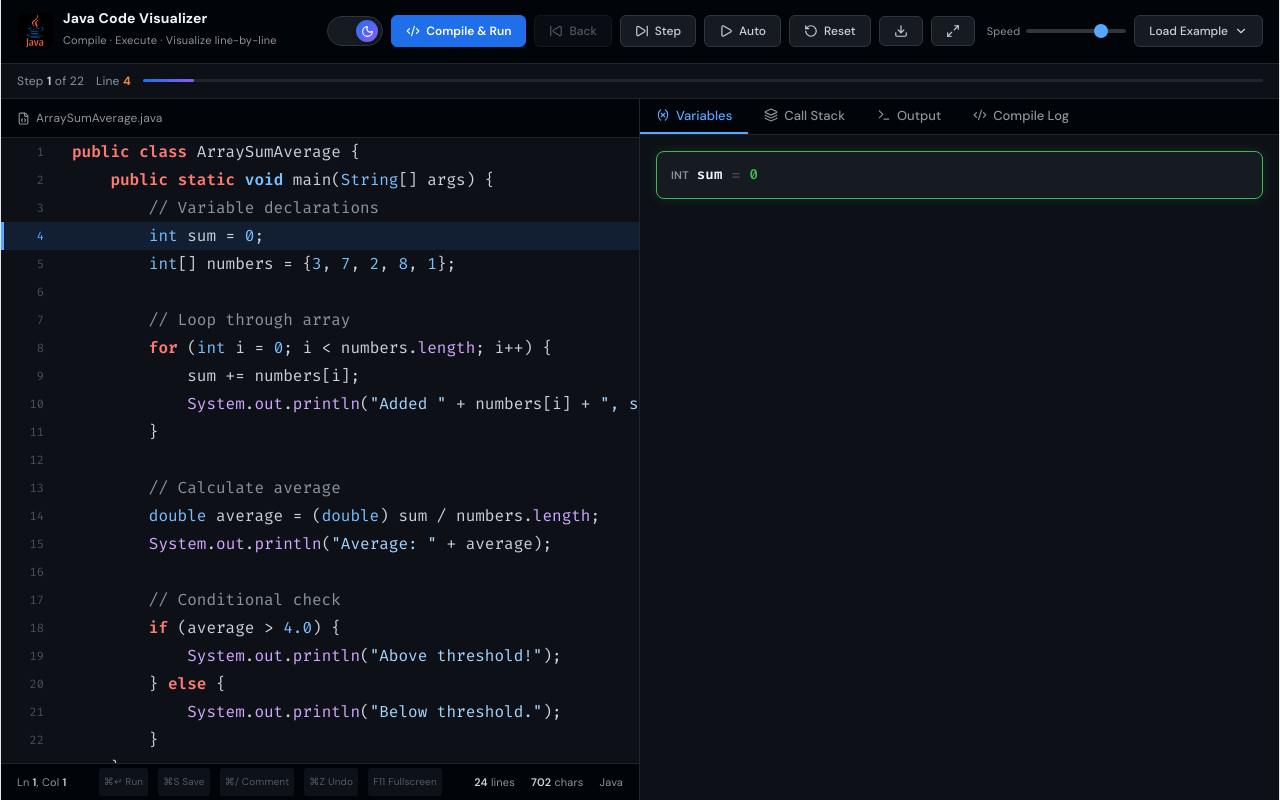
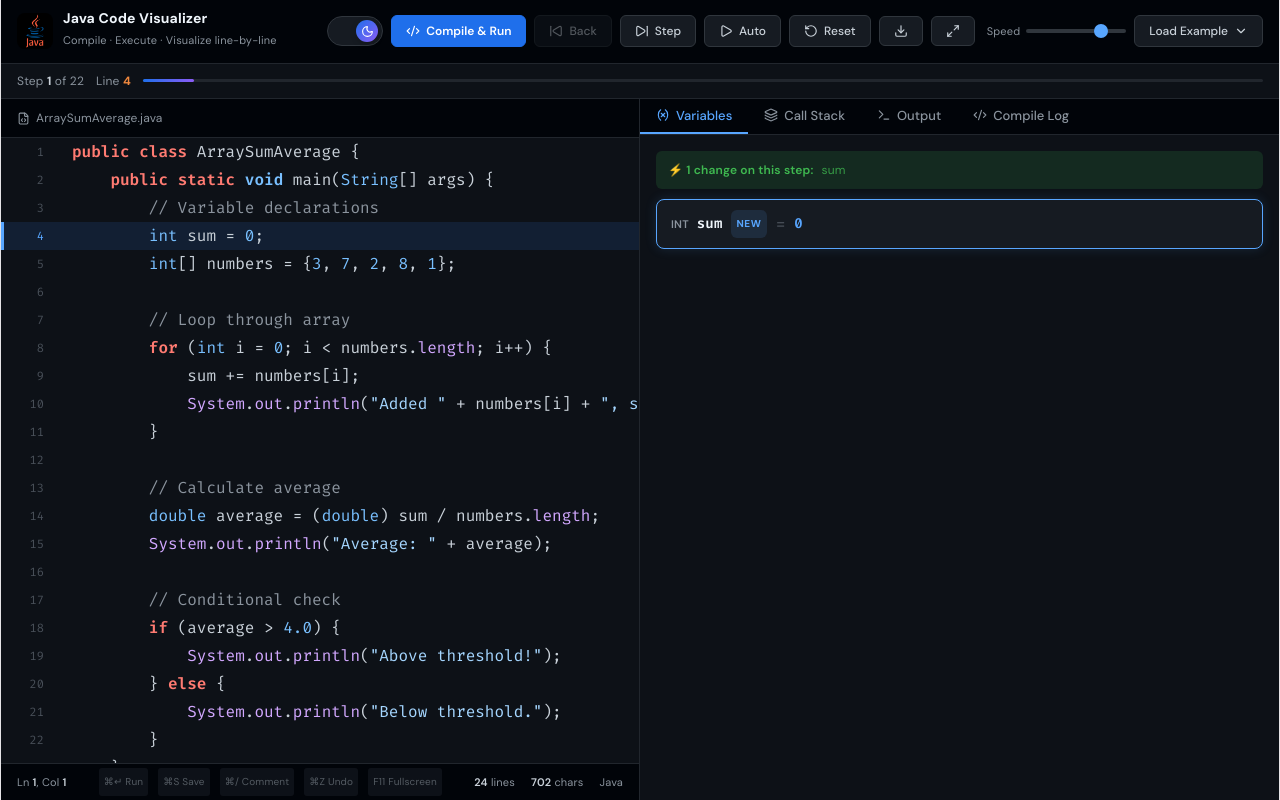
Before and after one commit to angshumanbasak/JavaCodeVisualizer, a React (Vite) app: page / in a window 1280 px wide. Both pictures are taken after a click on the button "Step". Built offline with nearby package versions, Linux system fonts and the light colour scheme.

Commit message:
Improve variable change visualization in JavaCodeVisualizer
Enhance variable change display with new styles and animations for better user experience.

```diff
--- a/src/JavaCodeVisualizer.jsx
+++ b/src/JavaCodeVisualizer.jsx
@@ -2120,6 +2120,32 @@ export default function JavaCodeVisualizer() {
   const currentVars = currentState?.vars || {};
   const currentCallStack = currentState?.callStack || [];
 
+  // Compute variable changes for diff display
+  const prevState = currentStep > 0 && currentStep < states.length ? states[currentStep - 1] : null;
+  const prevVars = prevState?.vars || {};
+
+  const varChanges = useMemo(() => {
+    const changes = [];
+    for (const [name, info] of Object.entries(currentVars)) {
+      const prev = prevVars[name];
+      const isNew = !prev;
+      const isChanged = info.changed;
+
+      if (isNew) {
+        changes.push({ name, type: 'new', value: info.value, varType: info.type });
+      } else if (isChanged) {
+        const prevVal = info.prevValue;
+        const newVal = info.value;
+        let delta = null;
+        if (typeof prevVal === 'number' && typeof newVal === 'number') {
+          delta = newVal - prevVal;
+        }
+        changes.push({ name, type: 'changed', prevValue: prevVal, newValue: newVal, delta, varType: info.type });
+      }
+    }
+    return changes;
+  }, [currentVars, prevVars]);
+
   const lines = code.split('\n');
 
   // Derive file name from class declaration
@@ -2348,9 +2374,96 @@ export default function JavaCodeVisualizer() {
           border-radius: 8px;
           padding: 10px 14px;
           margin-bottom: 8px;
-          transition: border-color 0.3s, background 0.4s;
-        }
-        .var-card.changed { border-color: ${t.green}; box-shadow: 0 0 12px ${t.greenGlow}; }
+          transition: border-color 0.3s, background 0.4s, box-shadow 0.3s;
+        }
+        .var-card.changed {
+          border-color: ${t.green};
+          box-shadow: 0 0 12px ${t.greenGlow};
+          animation: card-pulse 0.6s ease-out;
+        }
+        .var-card.is-new {
+          border-color: ${t.accent};
+          box-shadow: 0 0 12px rgba(88,166,255,0.15);
+          animation: card-pulse 0.6s ease-out;
+        }
+        @keyframes card-pulse {
+          0% { transform: scale(1.02); }
+          50% { transform: scale(1.0); }
+          100% { transform: scale(1.0); }
+        }
+
+        .diff-pill {
+          display: inline-flex;
+          align-items: center;
+          gap: 4px;
+          padding: 2px 8px;
+          border-radius: 6px;
+          font-size: 12px;
+          font-weight: 600;
+          font-family: 'Fira Code', monospace;
+        }
+        .diff-pill.value-change {
+          background: ${t.greenGlow};
+          color: ${t.green};
+        }
+        .diff-pill.new-var {
+          background: rgba(88,166,255,0.12);
+          color: ${t.accent};
+          font-family: 'DM Sans', sans-serif;
+          font-size: 10px;
+          font-weight: 700;
+          text-transform: uppercase;
+          letter-spacing: 0.5px;
+          padding: 1px 6px;
+        }
+        .diff-pill .diff-arrow {
+          opacity: 0.6;
+          font-size: 11px;
+        }
+        .diff-pill .diff-old {
+          text-decoration: line-through;
+          opacity: 0.6;
+        }
+        .diff-pill .diff-new {
+          font-weight: 700;
+        }
+        .diff-delta {
+          display: inline-flex;
+          padding: 1px 5px;
+          border-radius: 4px;
+          font-size: 10px;
+          font-weight: 700;
+          font-family: 'Fira Code', monospace;
+          margin-left: 4px;
+        }
+        .diff-delta.positive {
+          background: ${t.greenGlow};
+          color: ${t.green};
+        }
+        .diff-delta.negative {
+          background: ${isDark ? 'rgba(248,81,73,0.12)' : 'rgba(207,34,46,0.08)'};
+          color: ${t.red};
+        }
+
+        .changes-summary {
+          display: flex;
+          align-items: center;
+          gap: 8px;
+          padding: 6px 12px;
+          margin-bottom: 10px;
+          border-radius: 6px;
+          font-family: 'DM Sans', sans-serif;
+          font-size: 12px;
+          font-weight: 600;
+        }
+        .changes-summary.has-changes {
+          background: ${t.greenGlow};
+          color: ${t.green};
+        }
+        .changes-summary.no-changes {
+          background: ${t.bgCard};
+          color: ${t.textDim};
+        }
 
         .array-cell {
           display: inline-flex;
@@ -2364,11 +2477,33 @@ export default function JavaCodeVisualizer() {
           font-weight: 600;
           background: ${t.bg};
           color: ${t.text};
-          transition: all 0.2s;
+          transition: all 0.3s;
           padding: 0 6px;
+          position: relative;
         }
         .array-cell.highlight { border-color: ${t.orange}; background: ${t.orangeOverlay}; color: ${t.orange}; }
-        .array-cell.changed { border-color: ${t.green}; background: ${t.greenGlow}; color: ${t.green}; }
+        .array-cell.changed {
+          border-color: ${t.green};
+          background: ${t.greenGlow};
+          color: ${t.green};
+          animation: cell-flash 0.5s ease-out;
+        }
+        @keyframes cell-flash {
+          0% { transform: scale(1.15); }
+          100% { transform: scale(1.0); }
+        }
+        .array-cell-prev {
+          position: absolute;
+          top: -14px;
+          left: 50%;
+          transform: translateX(-50%);
+          font-size: 9px;
+          color: ${t.red};
+          text-decoration: line-through;
+          opacity: 0.7;
+          white-space: nowrap;
+          font-weight: 600;
+        }
 
         .stack-frame {
           background: ${t.bgCard};
@@ -2977,25 +3112,75 @@ export default function JavaCodeVisualizer() {
                 </div>
               ) : (
                 <div>
+                  {/* Changes summary */}
+                  {Object.entries(currentVars).length > 0 && (
+                    <div className={`changes-summary ${varChanges.length > 0 ? 'has-changes' : 'no-changes'}`}>
+                      {varChanges.length > 0 ? (
+                        <>
+                          <span>⚡ {varChanges.length} change{varChanges.length > 1 ? 's' : ''} on this step:</span>
+                          <span style={{ fontWeight: 400, opacity: 0.8 }}>
+                            {varChanges.map(c => c.name).join(', ')}
+                          </span>
+                        </>
+                      ) : (
+                        <span>No variable changes on this step</span>
+                      )}
+                    </div>
+                  )}
+
                   {Object.entries(currentVars).length === 0 && (
                     <div style={{ color: t.textDim, fontFamily: "'DM Sans', sans-serif", fontSize: 13 }}>No variables in scope yet.</div>
                   )}
-                  {Object.entries(currentVars).map(([name, info]) => (
-                    <div key={name} className={`var-card ${info.changed ? 'changed' : ''}`}>
-                      <div style={{ display: 'flex', alignItems: 'center', gap: 8, marginBottom: Array.isArray(info.value) ? 8 : 0 }}>
+                  {Object.entries(currentVars).map(([name, info]) => {
+                    const isNew = info.changed && info.prevValue === undefined && !Array.isArray(info.value);
+                    const isChanged = info.changed && !isNew;
+                    const cardClass = isNew ? 'var-card is-new' : isChanged ? 'var-card changed' : 'var-card';
+
+                    // Compute delta for numeric values
+                    let delta = null;
+                    if (isChanged && typeof info.prevValue === 'number' && typeof info.value === 'number') {
+                      delta = info.value - info.prevValue;
+                    }
+
+                    return (
+                      <div key={`${name}-${currentStep}`} className={cardClass}>
+                        <div style={{ display: 'flex', alignItems: 'center', gap: 8, marginBottom: Array.isArray(info.value) ? 8 : 0, flexWrap: 'wrap' }}>
                           <span style={{ color: t.textMuted, fontFamily: "'DM Sans', sans-serif", fontSize: 11, fontWeight: 600, textTransform: 'uppercase' }}>
                             {info.type || 'var'}
                           </span>
                           <span style={{ color: t.textBright, fontWeight: 600, fontSize: 14 }}>{name}</span>
+
+                          {/* NEW badge for freshly declared variables */}
+                          {isNew && (
+                            <span className="diff-pill new-var">NEW</span>
+                          )}
+
                           {!Array.isArray(info.value) && (
                             <>
                               <span style={{ color: t.textDim }}>=</span>
-                            <span style={{ color: info.changed ? t.green : t.tokType, fontWeight: 600, fontSize: 14 }}>
+
+                              {/* Changed value — show diff pill */}
+                              {isChanged && info.prevValue !== undefined ? (
+                                <>
+                                  <span className="diff-pill value-change">
+                                    <span className="diff-old">
+                                      {typeof info.prevValue === 'string' ? `"${info.prevValue}"` : String(info.prevValue)}
+                                    </span>
+                                    <span className="diff-arrow">→</span>
+                                    <span className="diff-new">
                                       {typeof info.value === 'string' ? `"${info.value}"` : String(info.value)}
                                     </span>
-                            {info.changed && info.prevValue !== undefined && (
-                              <span style={{ color: t.textDim, fontSize: 12, textDecoration: 'line-through' }}>
-                                {typeof info.prevValue === 'string' ? `"${info.prevValue}"` : String(info.prevValue)}
+                                  </span>
+                                  {delta !== null && delta !== 0 && (
+                                    <span className={`diff-delta ${delta > 0 ? 'positive' : 'negative'}`}>
+                                      {delta > 0 ? '+' : ''}{delta}
+                                    </span>
+                                  )}
+                                </>
+                              ) : (
+                                /* Unchanged or new value — show normally */
+                                <span style={{ color: isNew ? t.accent : t.tokType, fontWeight: 600, fontSize: 14 }}>
+                                  {typeof info.value === 'string' ? `"${info.value}"` : String(info.value)}
                                 </span>
                               )}
                             </>
@@ -3006,16 +3191,23 @@ export default function JavaCodeVisualizer() {
                         {Array.isArray(info.value) && (
                           <div style={{ display: 'flex', flexWrap: 'wrap', gap: 4, marginTop: 4 }}>
                             {info.value.map((val, idx) => {
-                            const isChanged = info.changedIndex === idx;
+                              const isIdxChanged = info.changedIndex === idx;
                               const indexVars = Object.entries(currentVars).filter(
                                 ([n, v]) => !Array.isArray(v.value) && typeof v.value === 'number' && v.value === idx && n !== name
                               );
                               const isPointed = indexVars.length > 0;
 
+                              // Get previous value for this cell
+                              const prevArr = info.prevValue;
+                              const prevCellVal = Array.isArray(prevArr) && isIdxChanged ? prevArr[idx] : null;
+
                               return (
                                 <div key={idx} style={{ display: 'flex', flexDirection: 'column', alignItems: 'center', gap: 2 }}>
                                   <span style={{ fontSize: 10, color: t.textDim, fontFamily: "'DM Sans', sans-serif" }}>{idx}</span>
-                                <div className={`array-cell ${isChanged ? 'changed' : ''} ${isPointed ? 'highlight' : ''}`}>
+                                  <div className={`array-cell ${isIdxChanged ? 'changed' : ''} ${isPointed ? 'highlight' : ''}`}>
+                                    {prevCellVal !== null && prevCellVal !== undefined && (
+                                      <span className="array-cell-prev">{prevCellVal}</span>
+                                    )}
                                     {typeof val === 'string' ? `"${val}"` : val}
                                   </div>
                                   {isPointed && (
@@ -3032,7 +3224,8 @@ export default function JavaCodeVisualizer() {
                           </div>
                         )}
                       </div>
-                  ))}
+                    );
+                  })}
                 </div>
               )
             )}
@@ -3104,7 +3297,7 @@ export default function JavaCodeVisualizer() {
                       {inputPromptType === 'nextInt' ? 'Enter int:' :
                        inputPromptType === 'nextDouble' || inputPromptType === 'nextFloat' ? 'Enter number:' :
                        inputPromptType === 'nextBoolean' ? 'Enter boolean:' :
-                       'Enter input:'}
+                       'Enter Input:'}
                     </span>
                     <input
                       ref={inputRef}
```
Lines whose indentation alone changed are shown as unchanged.
